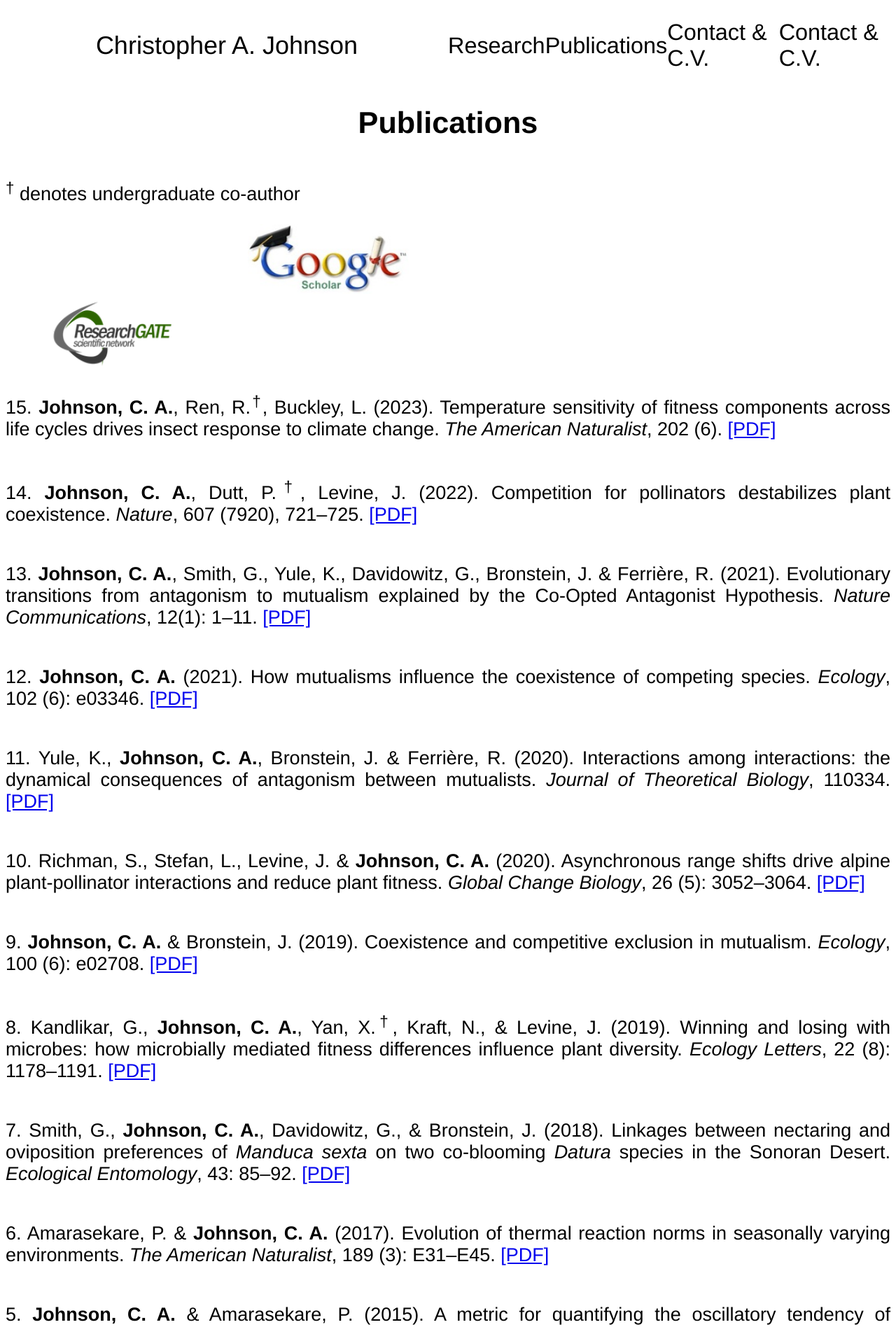
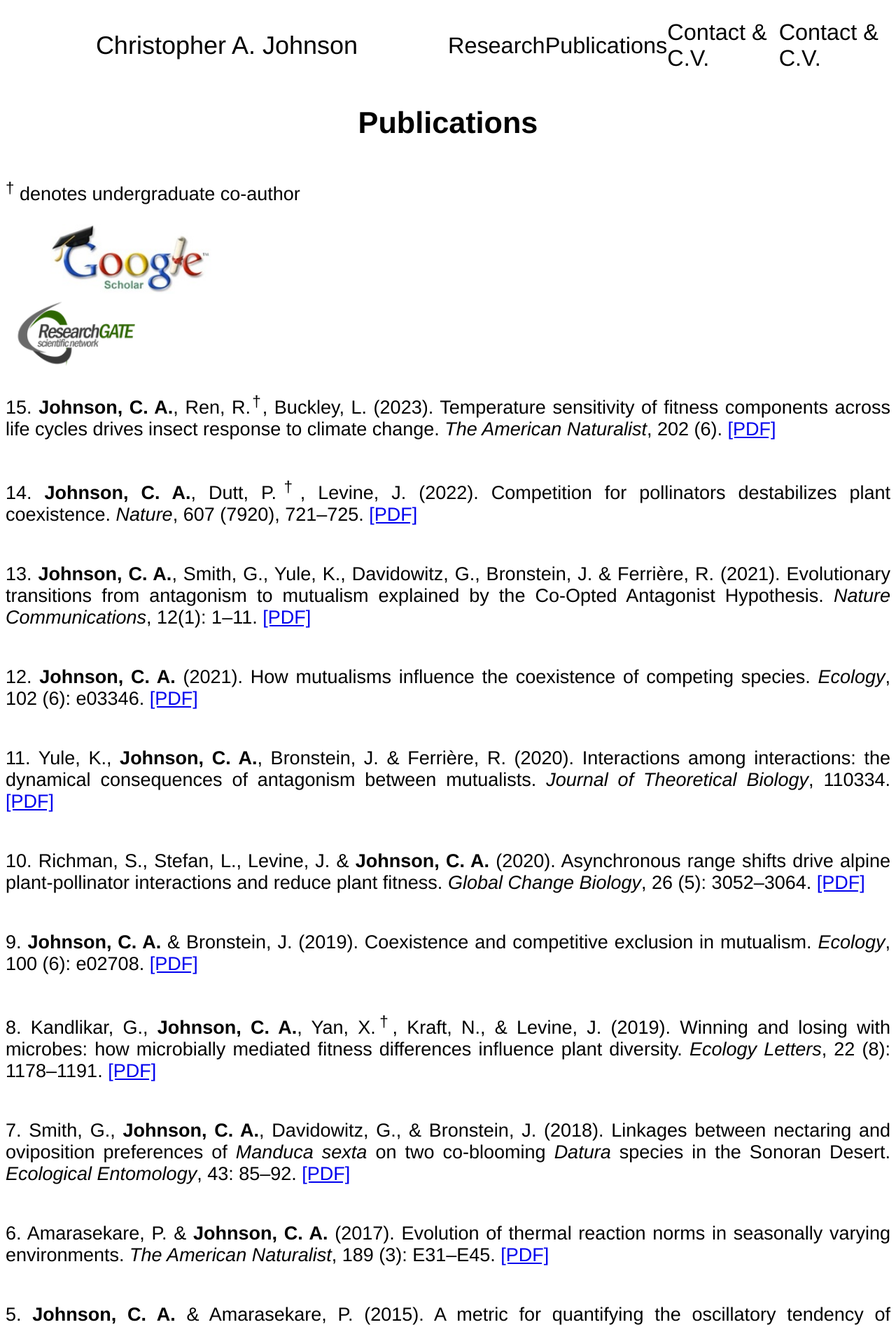
Before and after one commit to chrisajohnson/chrisajohnson.github.io, a Jekyll site: the page built from publications.md, in a window 1280 px wide. Shown: the top 1896 px of the page at 70% size. Built offline with Jekyll 4.4.1, drawn with Linux system fonts in a browser that asks for light colours.

Commit message:
Update publications.md

```diff
--- a/publications.md
+++ b/publications.md
@@ -7,12 +7,12 @@ weight: 2
 ---
 
 <sup>†</sup> denotes undergraduate co-author
-<div style="display: inline-block; margin-left: 27vw;">
+<div style="display: inline-block; margin-left: 5vw;">
     <a href="https://scholar.google.com/citations?user=IzLbtxcAAAAJ&hl=en" target="_blank">
         <img src="/images/Google_scholar.jpg" alt="Google Scholar logo" style="height: 100px;">
     </a>
 </div>
-<div style="display: inline-block; margin-left: 5vw;">
+<div style="display: inline-block; margin-left: 1vw;">
     <a href="https://www.researchgate.net/profile/Christopher-Johnson-41" target="_blank">
         <img src="/images/Research_gate.png" alt="Research Gate logo" style="height: 100px;">
     </a>
```
